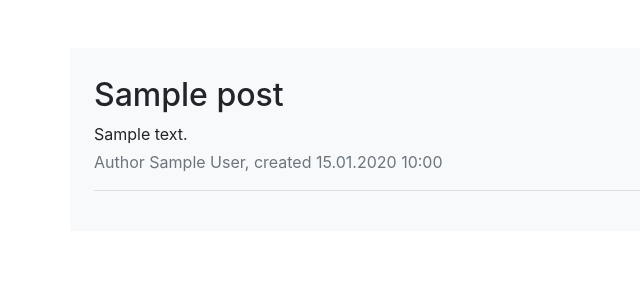
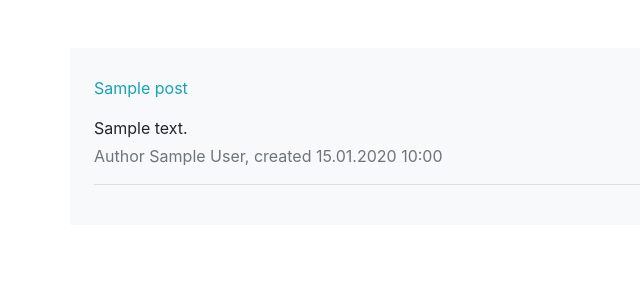
Before and after one commit to Dy0mar/blogify, a Django app: template templates/posts/post_detail.html in a window 1280 px wide. Shown: the part 56-356 px from the top of the page, without its empty margins (0-640 px from the left). Run offline with Django 3.2, Linux system fonts and the light colour scheme; the template is opened without the code that fills it: most values are stand-ins (such as "Sample title", 1, 10 or a date in 2020); some libraries are stand-ins or nearby versions.

Commit message:
apply class to post.title from post detail

```diff
--- a/templates/posts/post_detail.html
+++ b/templates/posts/post_detail.html
@@ -11,7 +11,7 @@
 
 	<div class="mt-1 mb-1">
 
-		<h2>{{ post.title }} </h2>
+		<p class="text-info">{{ post.title }} </p>
 		<div>{{ post.text|safe }}</div>
 	</div>
 	<p class="text-muted">Author {{ post.author }}, created {{ post.created_at|date:'d.m.Y H:i' }}</p>
```
